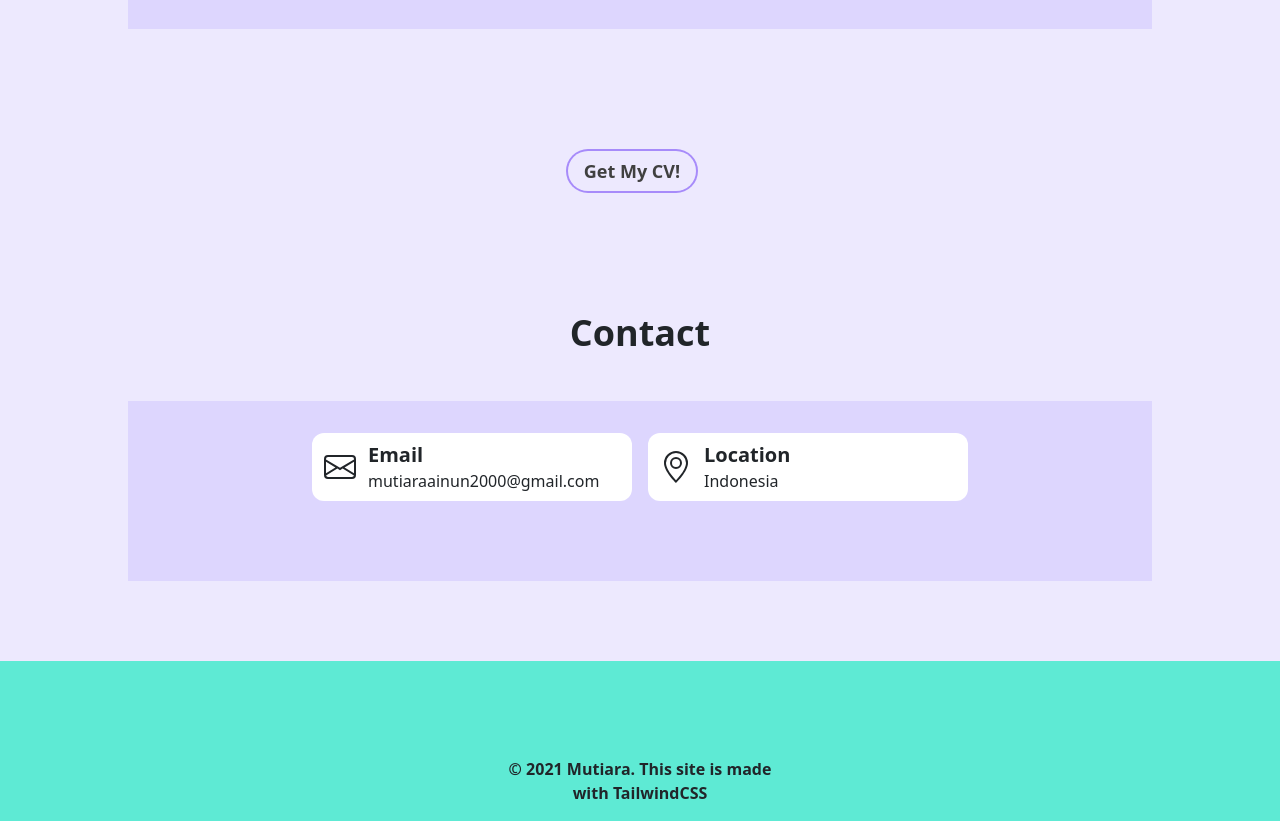
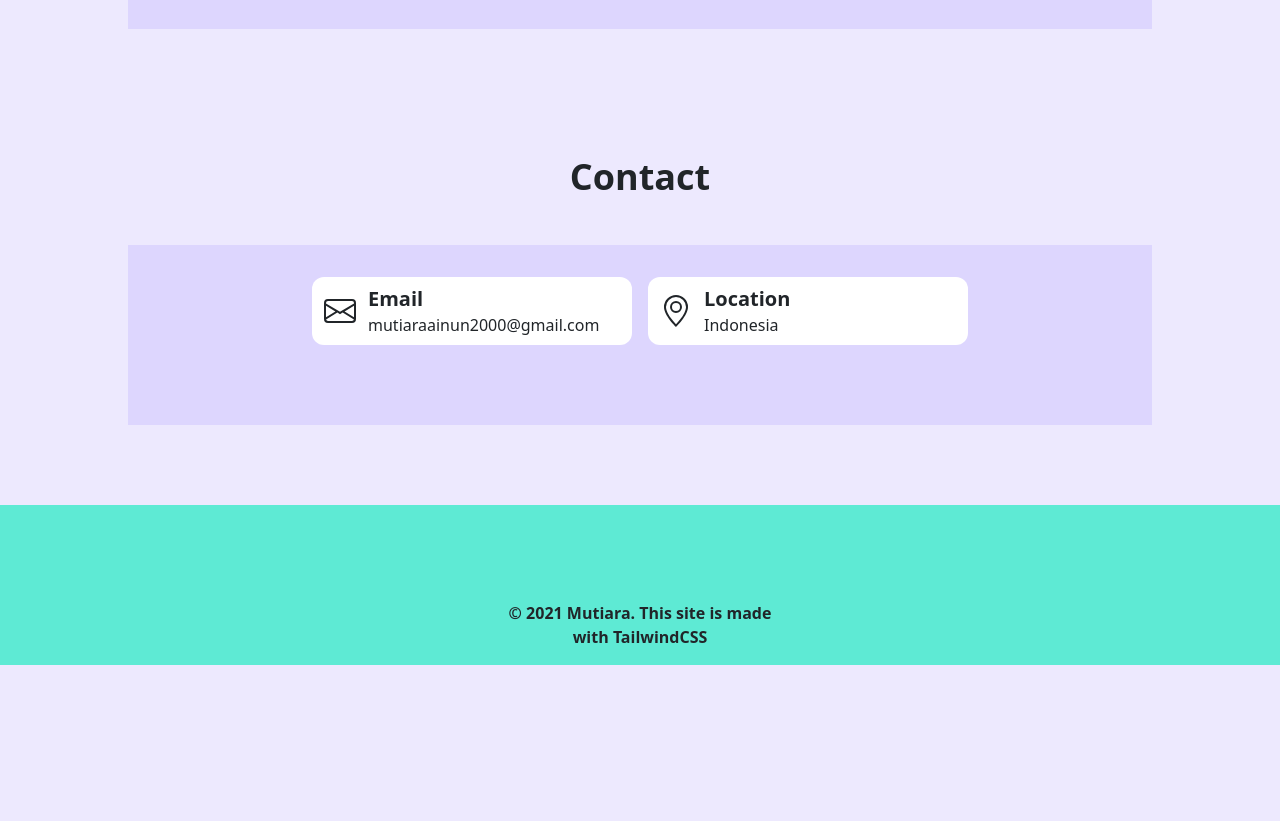
Before and after one commit to Myutii/mutiara.github.io, a website: page index.html in a window 1280 px wide. Shown: the part 1379-2200 px from the top of the page. After the commit the page ends 2044 px from the top, so only its background shows below. Drawn offline with nearby package versions, Linux system fonts and the light colour scheme.

Commit message:
Update index.html

```diff
--- a/index.html
+++ b/index.html
@@ -156,11 +156,7 @@
             </div>
         </div>
         <!-- Education and experience -->
-        <div id="cv" class="m-5 text-center justify-center">
-            <div class="h-20 "></div>
-            <!-- <h1 class="text-4xl text-center font-semibold dark:text-neutral-200">Education and Experience</h1> -->
-            <a href="CV.pdf" class="justify-center text-lg text-neutral-700 rounded-full ring-2 dark:ring-teal-400 dark:text-neutral-200 ring-violet-400 mr-4 my-2 px-3 py-2 hover:bg-violet-400 hover:text-white hover:dark:text-white hover:ring-violet-400 font-bold">Get My CV!</a>
-        </div>
+
         <!-- Contact -->
         <div id="contact" class="m-5">
             <div class="h-20 "></div>
```
